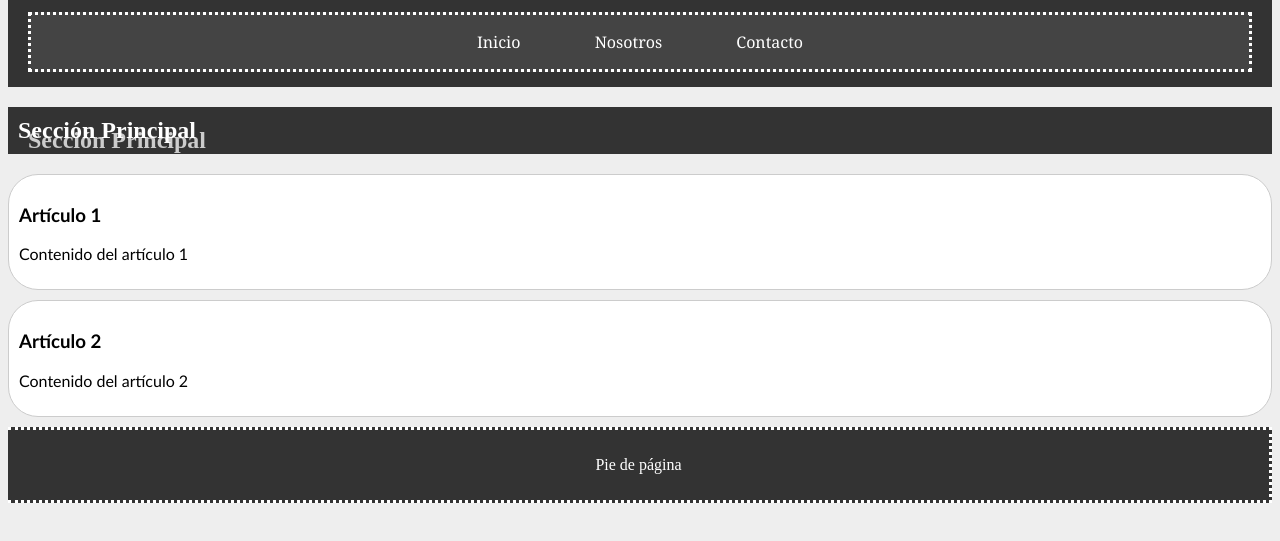
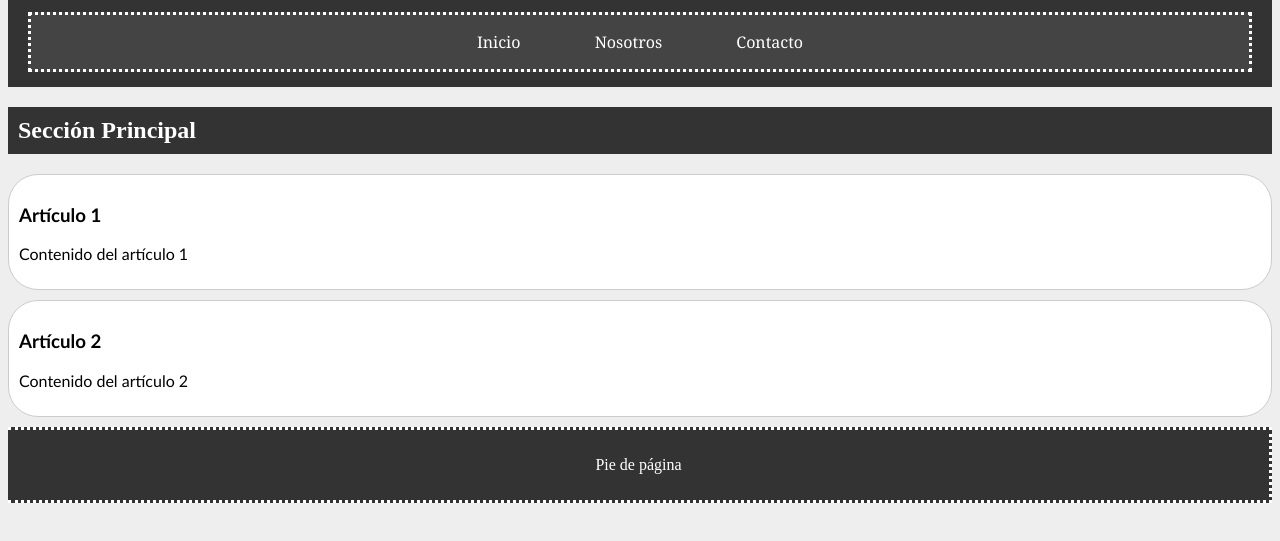
Before and after one commit to laurasanxez/Trabajo-en-equipo, a plain HTML site: page index.html in a window 1280 px wide. Shown: the part 75-616 px from the top of the page. Drawn offline with Linux system fonts and the light colour scheme.

Commit message:
Update estilo.css

```diff
--- a/css/estilo.css
+++ b/css/estilo.css
@@ -35,7 +35,6 @@ nav ul{
         color: red;
    }
    h2 {
-    text-shadow: #ccc 10px 10px;
     background-color: #333;
     color: #fff;
     padding: 10px 10px 10px 10px
```
